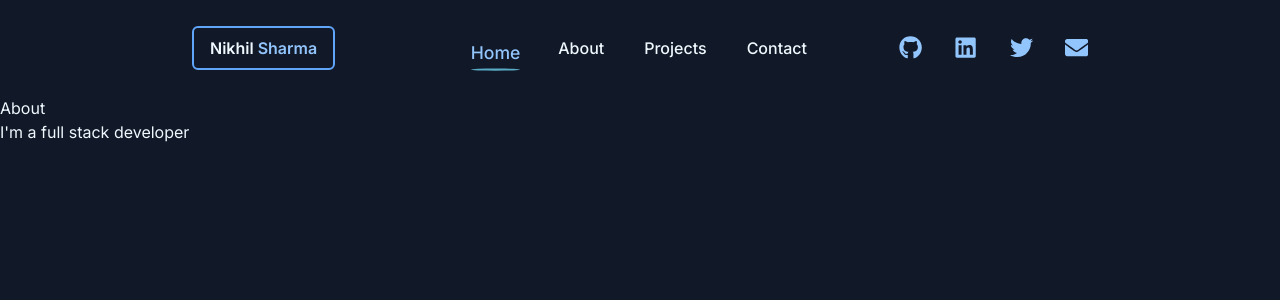
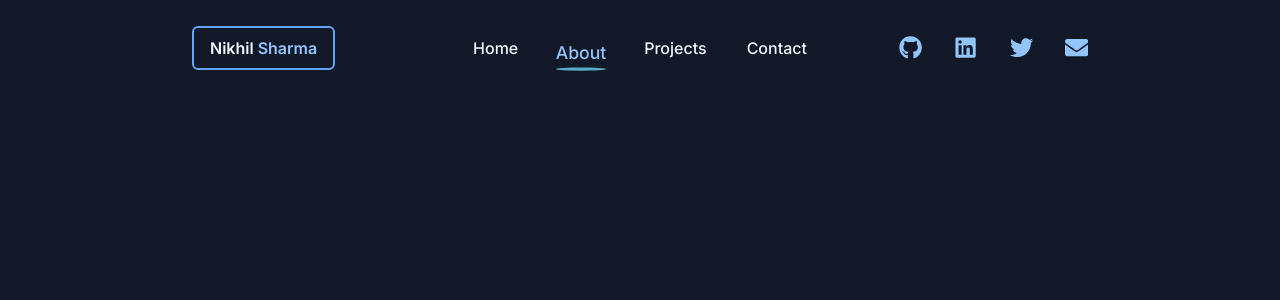
Before and after one commit to NikhilCode12/portfolio-nextjs, a Next.js app: page /about in a window 1280 px wide. Shown: the top 300 px of the page. Built offline with nearby package versions, Linux system fonts and the light colour scheme.

Commit message:
fix: nav links bug

```diff
--- a/src/app/about/page.jsx
+++ b/src/app/about/page.jsx
@@ -1,11 +1,15 @@
+"use client";
 import React from "react";
+import { motion } from "framer-motion";
 
 const About = () => {
   return (
-    <div>
-      <h1>About</h1>
-      <p>{"I'm a full stack developer"}</p>
-    </div>
+    <motion.div
+      className="h-full"
+      initial={{ y: "-200vh" }}
+      animate={{ y: "0%" }}
+      transition={{ duration: 1 }}
+    ></motion.div>
   );
 };
 
--- a/src/app/page.jsx
+++ b/src/app/page.jsx
@@ -28,10 +28,16 @@ const Homepage = () => {
   }, [currentTextIndex]);
 
   return (
-    <motion.div className="h-full flex flex-col md:flex-row px-4 sm:px-8 md:px-12 lg:px-20 xl:px-48">
+    <motion.div
+      className="h-full"
+      initial={{ y: "-200vh" }}
+      animate={{ y: "0%" }}
+      transition={{ duration: 1 }}
+    >
+      <div className="h-full flex flex-col md:flex-row px-4 sm:px-8 md:px-12 lg:px-20 xl:px-48">
         {/* 3d model container */}
         <div className="h-1/2 md:h-full md:w-1/2">
-        <AvatarContainer />
+          {/* <AvatarContainer /> */}
         </div>
         {/* Home text and button container */}
         <div className="h-1/2 md:h-full md:w-1/2 flex flex-col gap-4 md:gap-6 items-center justify-center text-center md:text-left">
@@ -89,6 +95,7 @@ const Homepage = () => {
             </Link>
           </div>
         </div>
+      </div>
     </motion.div>
   );
 };
--- a/src/components/Navbar.jsx
+++ b/src/components/Navbar.jsx
@@ -1,5 +1,5 @@
 "use client";
-import React, { useState } from "react";
+import React, { useEffect, useState } from "react";
 import Link from "next/link";
 import {
   FaBars,
@@ -11,6 +11,7 @@ import {
 } from "react-icons/fa";
 import "./navbar.css";
 import { motion } from "framer-motion";
+import { useRouter } from "next/navigation";
 
 const menuBarItems = [
   { name: "Home", link: "/" },
@@ -20,6 +21,7 @@ const menuBarItems = [
 ];
 
 const Navbar = () => {
+  const router = useRouter();
   const [showMenu, setShowMenu] = useState(false);
   const [activeLink, setActiveLink] = useState("Home");
   const [crossIcon, setCrossIcon] = useState(false);
@@ -53,6 +55,12 @@ const Navbar = () => {
     },
   };
 
+  useEffect(() => {
+    const pathName = router.pathname;
+    const activeLink = menuBarItems.find((item) => item.link === pathName);
+    if (activeLink) setActiveLink(activeLink.name);
+  }, [router.pathname]);
+
   return (
     <nav className="h-full flex items-center justify-between px-4 sm:px-8 md:px-12 lg:px-20 xl:px-48">
       {/* bigger screens like tablet, laptop and desktop... */}
@@ -73,10 +81,11 @@ const Navbar = () => {
             <Link
               key={item.name}
               href={item.link}
-              className={`nav-links hover:text-blue-300 active:text-blue-500 ${
+              className={`nav-links hover:text-blue-300 active:text-blue-500
+              ${
                 activeLink === item.name
                   ? "text-blue-300 scale-[1.1] translate-y-[4px] active-link-nav"
-                  : undefined
+                  : ""
               }`}
               onClick={() => setActiveLink(item.name)}
             >
--- a/src/components/navbar.css
+++ b/src/components/navbar.css
@@ -13,9 +13,9 @@
   content: "";
   position: absolute;
   width: 100%;
-  height: 2px;
+  height: 3px;
   bottom: -5px;
   left: 0;
-  border-radius: 100%;
+  border-radius: 50%;
   background-color: rgb(88, 170, 197);
 }
```
Lines whose indentation alone changed are shown as unchanged.
